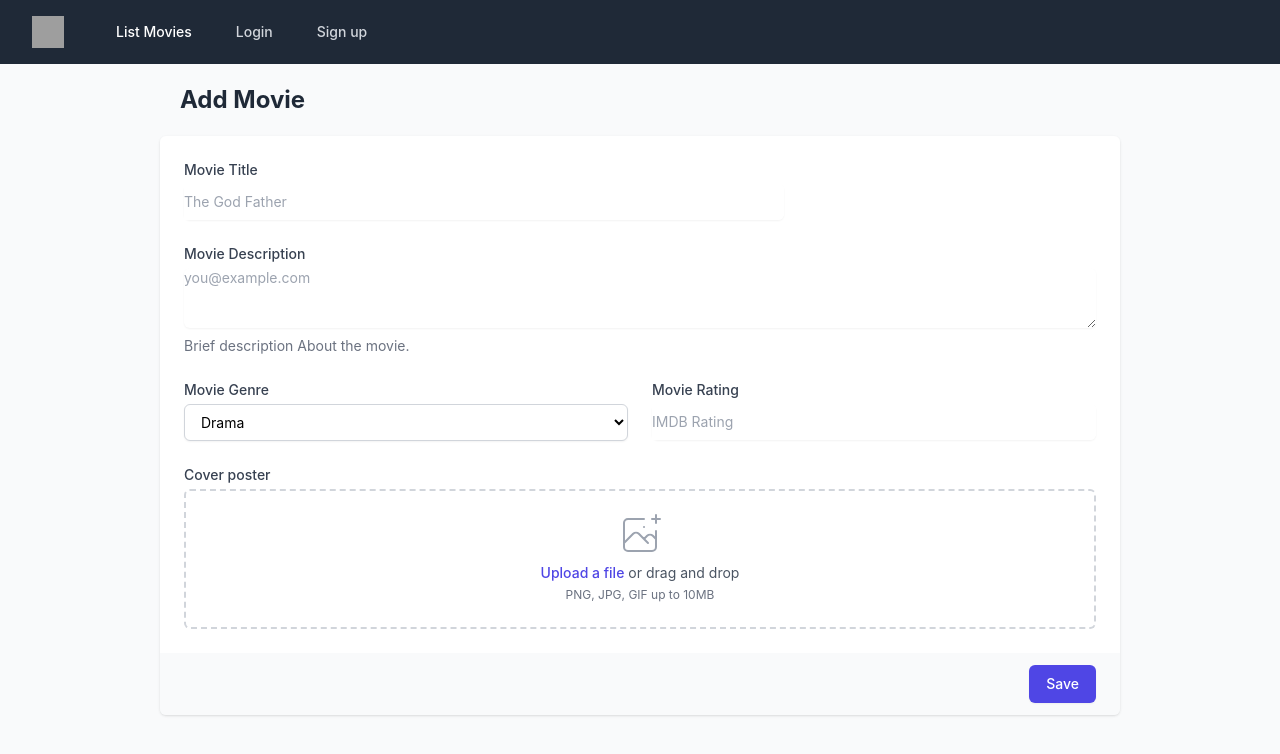
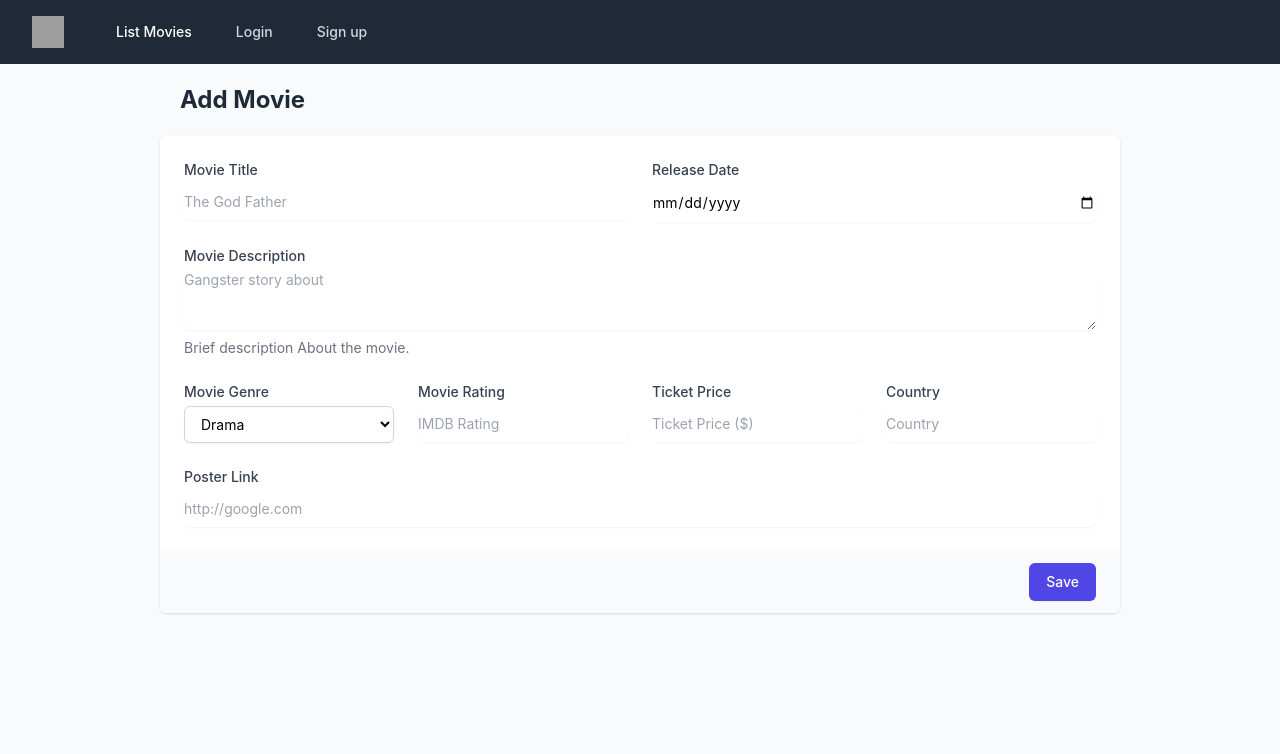
Before and after one commit to sanukhandev/difx-test, a React (Create React App) app in the folder frontend-react/: page /addMovie in a window 1280 px wide. Shown: the top 754 px of the page. Built offline with nearby package versions, Linux system fonts and the light colour scheme; grey boxes are pictures that could not be loaded.

Commit message:
Add new Movie Api Integration

```diff
--- a/frontend-react/src/pages/addMovie.js
+++ b/frontend-react/src/pages/addMovie.js
@@ -1,20 +1,74 @@
+import { useState } from "react";
+import ErrorAlert from "../components/errorAlert";
+import SuccessAlert from "../components/successAlert";
+import { fetchHookWithTokenAndBody } from "../utils/fetchUtil";
+
+const initialState = {
+    name: '',
+    description: '',
+    date: '',
+    rating: '',
+    ticketPrice: '',
+    genre: '',
+    poster: ''
+}
 const AddMovie = () => {
+    const [movieStateObj, setMovieStateObj] = useState(initialState)
+    const [error, setError] = useState(false)
+    const [success, setSuccess] = useState(false)
+    const handleInputChange = event => {
+        setMovieStateObj({
+            ...movieStateObj,
+            [event.target.name]: event.target.value
+        });
+    };
+    const handleSubmit = async (event) => {
+        event.preventDefault()
+        console.log(movieStateObj)
+        const newMoviePromise = await fetchHookWithTokenAndBody('films/create-movie', { method: 'POST' }, movieStateObj)
+        if (newMoviePromise.status === 'ERROR') {
+            setError(newMoviePromise.message)
+        } else {
+            setMovieStateObj(initialState)
+            setError(false)
+            setSuccess('Movie added successfully')
+            setTimeout(() => {
+                window.location.replace('/')
+            }, 2000);
+        }
+
+    }
     return (
         <div>
             <div className="mx-40 my-5">
                 <div className="mt-5 md:mt-0 md:col-span-2">
                     <h1 className="text-2xl font-bold text-gray-800 mx-5 my-5">Add Movie</h1>
-                    <form action="#" method="POST">
+                    {
+                        error && <ErrorAlert error={error} />
+                    }
+                    {
+                        success && <SuccessAlert message={success} />
+                    }
+                    <form action="#" onSubmit={handleSubmit}>
                         <div className="shadow sm:rounded-md sm:overflow-hidden">
                             <div className="px-4 py-5 bg-white space-y-6 sm:p-6">
-                                <div className="grid grid-cols-3 gap-6">
-                                    <div className="col-span-3 sm:col-span-2">
-                                        <label htmlFor="company_website" className="block text-sm font-medium text-gray-700">
+                                <div className="grid grid-cols-2 gap-6">
+                                    <div className="col-span-1 sm:col-span-1">
+                                        <label htmlFor="movieName" className="block text-sm font-medium text-gray-700">
                                             Movie Title
                                         </label>
                                         <div className="mt-1 flex rounded-md shadow-sm">
 
-                                            <input type="text" id="movie_title" className="focus:ring-indigo-500 focus:border-indigo-500 flex-1 block w-full rounded-none rounded-r-md sm:text-sm border-gray-300 focus:outline-none py-2" placeholder="The God Father" />
+                                            <input type="text" required value={movieStateObj.name} onChange={handleInputChange} name="name" id="movie_title" className="focus:ring-indigo-500 focus:border-indigo-500 flex-1 block w-full rounded-none rounded-r-md sm:text-sm border-gray-300 focus:outline-none py-2" placeholder="The God Father" />
+                                        </div>
+                                    </div>
+                                    <div className="col-span-1 sm:col-span-1">
+                                        <label htmlFor="releaseDate" className="block text-sm font-medium text-gray-700">
+                                            Release Date
+                                        </label>
+                                        <div className="mt-1 flex rounded-md shadow-sm">
+
+                                            <input type="date" required value={movieStateObj.date} onChange={handleInputChange} name="date" id="releaseDate" className="focus:ring-indigo-500 focus:border-indigo-500 flex-1 block w-full rounded-none rounded-r-md sm:text-sm border-gray-300 focus:outline-none py-2" placeholder="The God Father" />
                                         </div>
                                     </div>
                                 </div>
@@ -24,16 +78,16 @@ const AddMovie = () => {
                                         Movie Description
                                     </label>
                                     <div className="mt-1">
-                                        <textarea id="description" rows="3" className="shadow-sm focus:ring-indigo-500 focus:border-indigo-500 mt-1 block w-full sm:text-sm border-gray-300 rounded-md" placeholder="you@example.com"></textarea>
+                                        <textarea required value={movieStateObj.description} onChange={handleInputChange} name="description" id="description" rows="3" className="shadow-sm focus:ring-indigo-500 focus:border-indigo-500 mt-1 block w-full sm:text-sm border-gray-300 rounded-md" placeholder="Gangster story about"></textarea>
                                     </div>
                                     <p className="mt-2 text-sm text-gray-500">
                                         Brief description About the movie.
                                     </p>
                                 </div>
-                                <div className="md:grid md:grid-cols-2 md:gap-6">
+                                <div className="md:grid md:grid-cols-4 md:gap-6">
                                     <div className="md:col-span-1">
-                                    <label htmlFor="gnere" className="block text-sm font-medium text-gray-700">Movie Genre</label>
-                                    <select id="gnere" name="gnere" autoComplete="gnere" className="mt-1 block w-full py-2 px-3 border border-gray-300 bg-white rounded-md shadow-sm focus:outline-none focus:ring-indigo-500 focus:border-indigo-500 sm:text-sm">
+                                        <label htmlFor="genre" className="block text-sm font-medium text-gray-700">Movie Genre</label>
+                                        <select required value={movieStateObj.genre} onChange={handleInputChange} name="genre" id="genre" autoComplete="genre" className="mt-1 block w-full py-2 px-3 border border-gray-300 bg-white rounded-md shadow-sm focus:outline-none focus:ring-indigo-500 focus:border-indigo-500 sm:text-sm">
                                             <option>Drama</option>
                                             <option>Thriller</option>
                                             <option>Si-Fi</option>
@@ -46,33 +100,34 @@ const AddMovie = () => {
                                     <div className="md:col-span-1">
                                         <label htmlFor="rating" className="block text-sm font-medium text-gray-700">Movie Rating</label>
                                         <div className="mt-1 flex rounded-md shadow-sm">
-                                        <input type="number" id="rating" className="focus:ring-indigo-500 focus:border-indigo-500 flex-1 block w-full rounded-none rounded-r-md sm:text-sm border-gray-300 focus:outline-none py-2" placeholder="IMDB Rating" />
+                                            <input required value={movieStateObj.rating} onChange={handleInputChange} name="rating" type="number" id="rating" className="focus:ring-indigo-500 focus:border-indigo-500 flex-1 block w-full rounded-none rounded-r-md sm:text-sm border-gray-300 focus:outline-none py-2" placeholder="IMDB Rating" />
+                                        </div>
+                                    </div>
+                                    <div className="md:col-span-1">
+                                        <label htmlFor="price" className="block text-sm font-medium text-gray-700">Ticket Price</label>
+                                        <div className="mt-1 flex rounded-md shadow-sm">
+                                            <input required value={movieStateObj.ticketPrice} onChange={handleInputChange} name="ticketPrice" type="number" id="price" className="focus:ring-indigo-500 focus:border-indigo-500 flex-1 block w-full rounded-none rounded-r-md sm:text-sm border-gray-300 focus:outline-none py-2" placeholder="Ticket Price ($)" />
+                                        </div>
+                                    </div>
+                                    <div className="md:col-span-1">
+                                        <label htmlFor="country" className="block text-sm font-medium text-gray-700">Country</label>
+                                        <div className="mt-1 flex rounded-md shadow-sm">
+                                            <input type="text" required value={movieStateObj.country} onChange={handleInputChange} name="country" id="country" className="focus:ring-indigo-500 focus:border-indigo-500 flex-1 block w-full rounded-none rounded-r-md sm:text-sm border-gray-300 focus:outline-none py-2" placeholder="Country" />
+                                        </div>
+                                    </div>
+                                </div>
+                                <div className="grid grid-cols-1 gap-6">
+                                    <div className="col-span-3 sm:col-span-2">
+                                        <label htmlFor="company_website" className="block text-sm font-medium text-gray-700">
+                                            Poster Link
+                                        </label>
+                                        <div className="mt-1 flex rounded-md shadow-sm">
+
+                                            <input required value={movieStateObj.poster} onChange={handleInputChange} name="poster" type="text" id="movie_poster" className="focus:ring-indigo-500 focus:border-indigo-500 flex-1 block w-full rounded-none rounded-r-md sm:text-sm border-gray-300 focus:outline-none py-2" placeholder="http://google.com" />
                                         </div>
                                     </div>
                                 </div>
 
-                                <div>
-                                    <label className="block text-sm font-medium text-gray-700">
-                                        Cover poster
-                                    </label>
-                                    <div className="mt-1 flex justify-center px-6 pt-5 pb-6 border-2 border-gray-300 border-dashed rounded-md">
-                                        <div className="space-y-1 text-center">
-                                            <svg className="mx-auto h-12 w-12 text-gray-400" stroke="currentColor" fill="none" viewBox="0 0 48 48" aria-hidden="True">
-                                                <path d="M28 8H12a4 4 0 00-4 4v20m32-12v8m0 0v8a4 4 0 01-4 4H12a4 4 0 01-4-4v-4m32-4l-3.172-3.172a4 4 0 00-5.656 0L28 28M8 32l9.172-9.172a4 4 0 015.656 0L28 28m0 0l4 4m4-24h8m-4-4v8m-12 4h.02" strokeWidth="2" strokeLinecap="round" strokeLinejoin="round" />
-                                            </svg>
-                                            <div className="flex text-sm text-gray-600">
-                                                <label htmlFor="file-upload" className="relative cursor-pointer bg-white rounded-md font-medium text-indigo-600 hover:text-indigo-500 focus-within:outline-none focus-within:ring-2 focus-within:ring-offset-2 focus-within:ring-indigo-500">
-                                                    <span>Upload a file</span>
-                                                    <input id="file-upload" name="file-upload" type="file" className="sr-only" />
-                                                </label>
-                                                <p className="pl-1">or drag and drop</p>
-                                            </div>
-                                            <p className="text-xs text-gray-500">
-                                                PNG, JPG, GIF up to 10MB
-                                            </p>
-                                        </div>
-                                    </div>
-                                </div>
                             </div>
                             <div className="px-4 py-3 bg-gray-50 text-right sm:px-6">
                                 <button type="submit" className="inline-flex justify-center py-2 px-4 border border-transparent shadow-sm text-sm font-medium rounded-md text-white bg-indigo-600 hover:bg-indigo-700 focus:outline-none focus:ring-2 focus:ring-offset-2 focus:ring-indigo-500">
```
Lines whose indentation alone changed are shown as unchanged.
